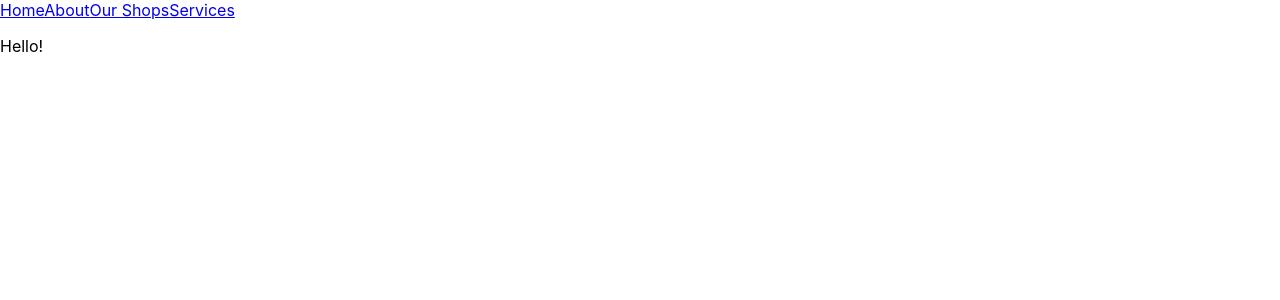
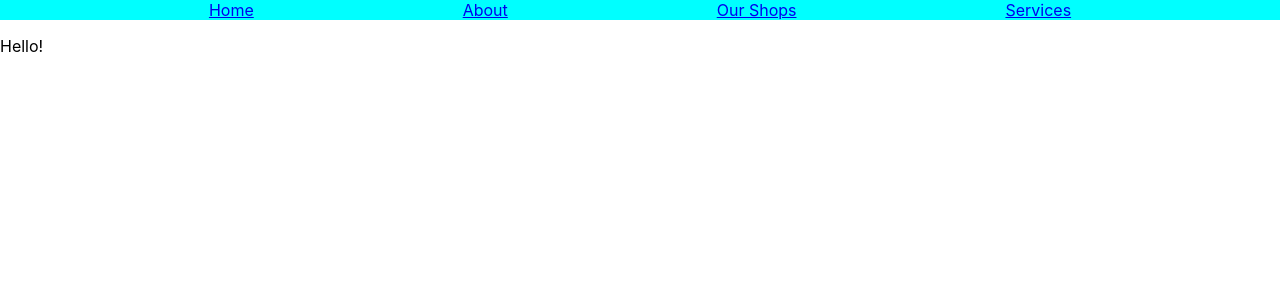
Before and after one commit to mmiller-19/MusicallyRepaired, a React (Create React App) app in the folder musically-repaired/: page / in a window 1280 px wide. Shown: the top 300 px of the page. Built offline with nearby package versions, Linux system fonts and the light colour scheme.

Commit message:
change project file structure to import css

```diff
--- a/musically-repaired/src/App.js
+++ b/musically-repaired/src/App.js
@@ -1,4 +1,4 @@
-import './App.css';
+import './assets/css/App.css';
 import { BrowserRouter, Routes, Route, useNavigate } from "react-router-dom";
 import Navigation from './components/Navigation';
 
--- /dev/null
+++ b/musically-repaired/src/assets/css/App.css
@@ -0,0 +1,5 @@
+.Nav {
+    display: flex;
+    justify-content: space-evenly;
+    background-color: aqua;
+}
```
Also changed, not shown: musically-repaired/src/App.css (deleted).
